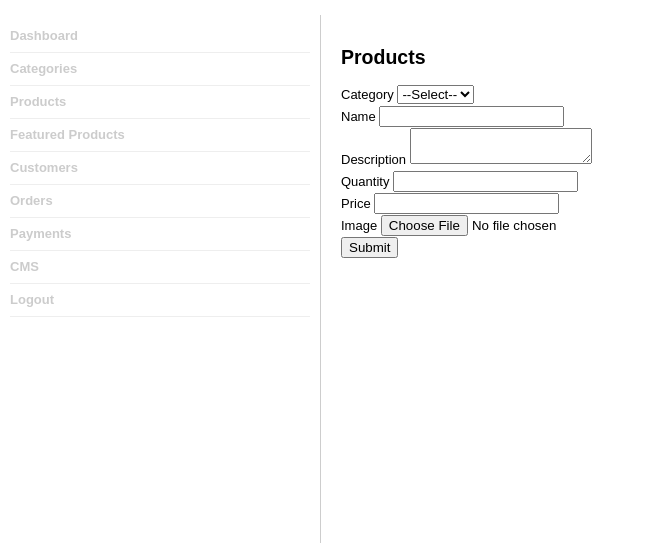
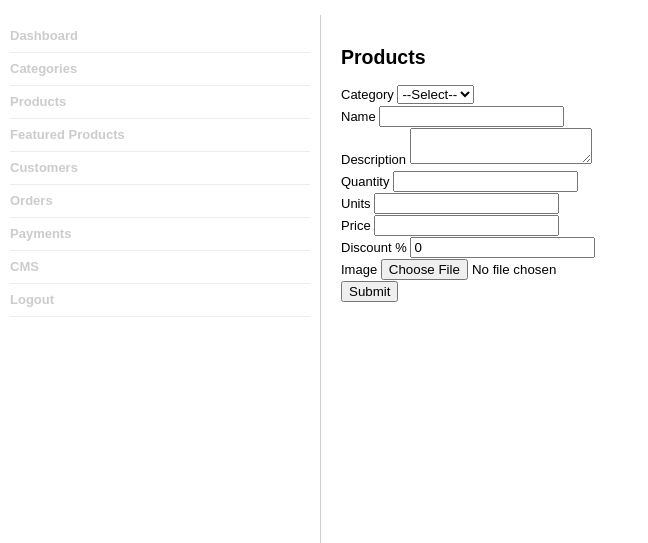
Before and after one commit to achilles-github/online-selling, a CodeIgniter app: the page made by application/views/admin/products/add.php in a window 1280 px wide. Shown: the part 70-613 px from the top of the page, without its empty margins (0-648 px from the left). Run offline with CodeIgniter, Linux system fonts and the light colour scheme; data that the repository does not hold is empty.

Commit message:
products

```diff
--- a/application/models/mproduct.php
+++ b/application/models/mproduct.php
@@ -4,12 +4,12 @@ class mproduct extends CI_Model{
 
     function get_products($skip,$limit,$sort="asc",$sortCol = "products.created")
     {
-    	$products = $this->db->select('products.id,products.name,products.created,products.isenabled,categories.cat_name')->join("categories","categories.id = products.category_id")->where('products.isdeleted','0')->order_by($sortCol,$sort)->limit($limit,$skip)->get('products');
+    	$products = $this->db->select('products.id,products.name,products.created,products.quantity,products.units,products.price,products.isenabled,categories.cat_name')->join("categories","categories.id = products.category_id")->where('products.isdeleted','0')->order_by($sortCol,$sort)->limit($limit,$skip)->get('products');
     	return $products->result_array();
     }
     function product_by_id($id)
     {
-    	$products = $this->db->select('id,name,description,price,quantity,created,isenabled,image,category_id')->where('id',$id)->get('products');
+    	$products = $this->db->select('id,name,description,price,quantity,units,discount,created,isenabled,image,category_id')->where('id',$id)->get('products');
     	return $products->row_array();
     }
     function insert($data)
@@ -23,7 +23,7 @@ class mproduct extends CI_Model{
     }
     function search_products($search,$skip,$limit,$sort="asc",$sortCol = "products.created")
     {
-    	$products = $this->db->select('products.id,products.name,products.created,products.isenabled,categories.cat_name')->join("categories","categories.id = products.category_id")->where('products.isdeleted','0')->like("products.name",$search,"after")->order_by($sortCol,$sort)->limit($limit,$skip)->get('products');
+    	$products = $this->db->select('products.id,products.name,products.created,products.quantity,products.units,products.price,products.isenabled,categories.cat_name')->join("categories","categories.id = products.category_id")->where('products.isdeleted','0')->like("products.name",$search,"after")->order_by($sortCol,$sort)->limit($limit,$skip)->get('products');
     	return $products->result_array();
     }
     function count_products($search = "")
--- a/application/views/admin/products/add.php
+++ b/application/views/admin/products/add.php
@@ -38,9 +38,19 @@
 			<div class="error_block" id="quantity_error"></div>
 		</div>
 		<div>
+		    	<label>Units</label>
+			<input type="text" id="units" name="units" value="">
+			<div class="error_block" id="units_error"></div>
+		</div>
+		<div>
 		    	<label>Price</label>
 			<input type="text" id="price" name="price" value="">
 			<div class="error_block" id="price_error"></div>
+		</div>
+		<div>
+		    	<label>Discount %</label>
+			<input type="text" id="discount" name="discount" value="0">
+			<div class="error_block" id="discount_error"></div>
 		</div>
 		<div>
 		    	<label>Image</label>
--- a/js/product.js
+++ b/js/product.js
@@ -28,9 +28,21 @@ var Product = function(){
 			event.preventDefault();
 			return false;
 		}
+		if(units == "")
+		{
+			$("#units_error").html("Please provide a units.");
+			event.preventDefault();
+			return false;
+		}
 		if(price == "" || isNaN(price) == true)
 		{
 			$("#price_error").html("Please provide a price.");
+			event.preventDefault();
+			return false;
+		}
+		if(discount == "" || isNaN(price) == true)
+		{
+			$("#discount_error").html("Please provide a discount.Its must 0 or greater.");
 			event.preventDefault();
 			return false;
 		}
@@ -63,9 +75,21 @@ var Product = function(){
 			event.preventDefault();
 			return false;
 		}
+		if(units == "")
+		{
+			$("#units_error").html("Please provide a units.");
+			event.preventDefault();
+			return false;
+		}
 		if(price == "" || isNaN(price) == true)
 		{
 			$("#price_error").html("Please provide a price.");
+			event.preventDefault();
+			return false;
+		}
+		if(discount == "" || isNaN(price) == true)
+		{
+			$("#discount_error").html("Please provide a discount.Its must 0 or greater.");
 			event.preventDefault();
 			return false;
 		}
```
Also changed, not shown: application/controllers/admin/products.php (+6 -1 lines), application/views/admin/products/edit.php (+10 -0 lines), application/views/admin/products/index.php (+7 -1 lines).
